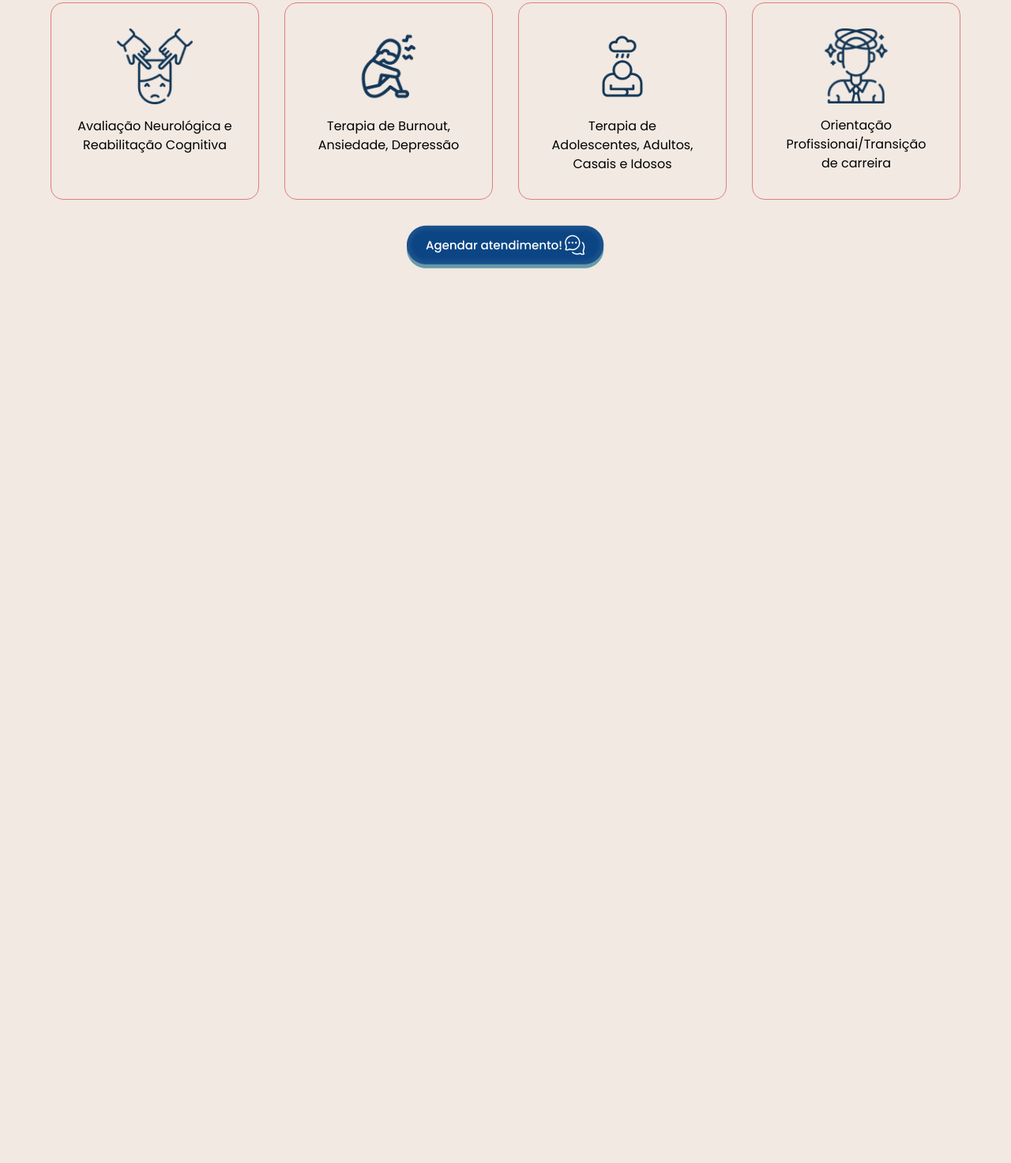
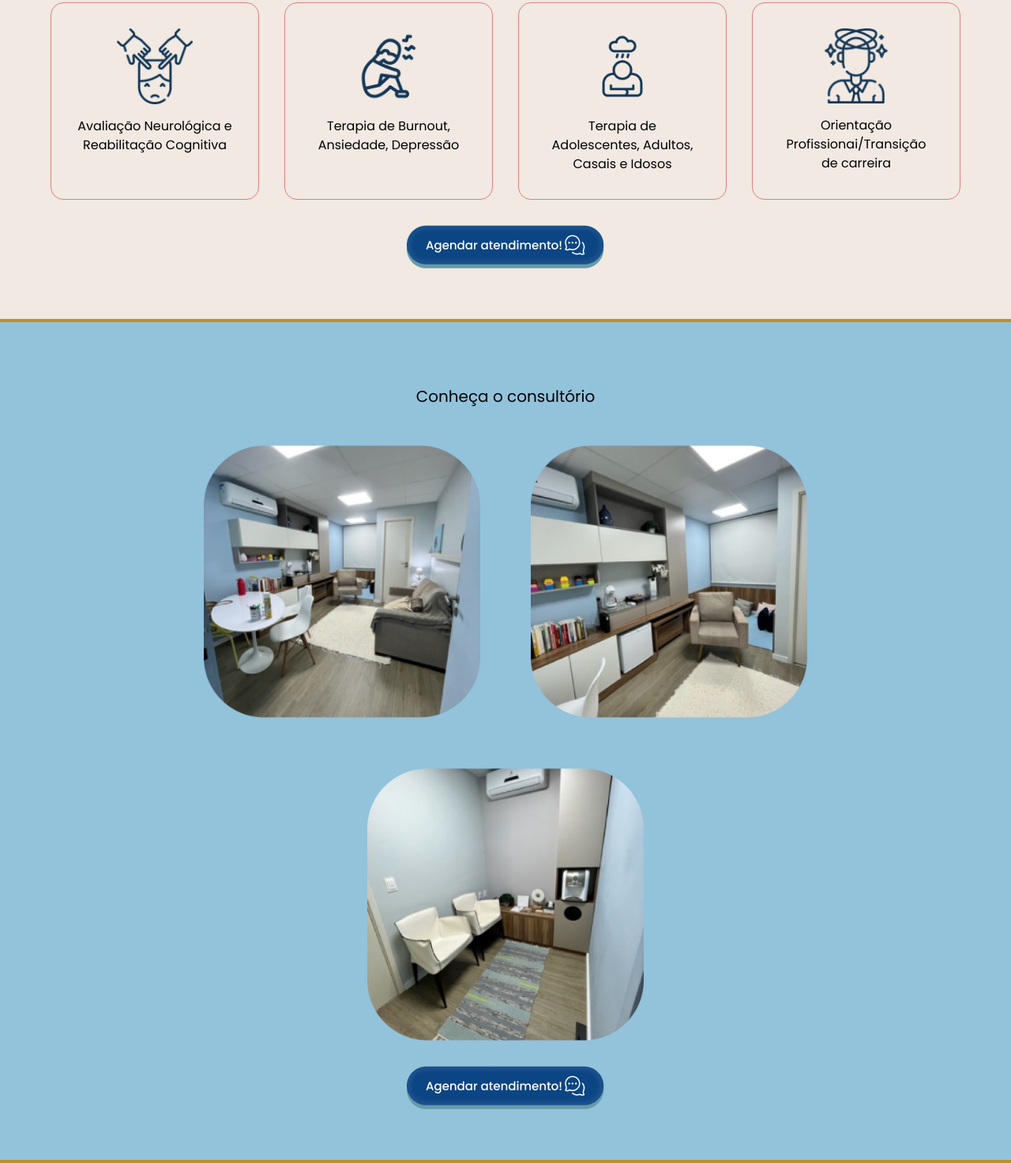
Before and after one commit to JoaresMiranda/2024-livia-melo, a website: page index.html in a window 1280 px wide. Shown: the part 942-2415 px from the top of the page at 79% size. Before the commit the page ends 1346 px from the top, so only its background shows below. Drawn offline with Linux system fonts and the light colour scheme.

Commit message:
consultorio

```diff
--- a/index.html
+++ b/index.html
@@ -84,7 +84,7 @@
       </div>
 
       <!-- COMO FUNCIONA -->
-      <div class="como-funciona flex flex-col text-center py-16 max-w-screen-2xl m-auto">
+      <div class="como-funciona text-center py-16 max-w-screen-2xl m-auto">
         <h2 class="text-xl py-4">Terapia Cognitico Comportamental</h2>
         <h3 class="font-bold">Serviços Disponíveis:</h3>
         <div class="servicos flex flex-col lg:flex-row gap-8 mx-16 my-8 items-stretch">
@@ -109,6 +109,21 @@
           ><img src="./images/bt-agendar.png" alt="Botão agendar atendimento" class="m-auto"
         /></a>
       </div>
+
+      <!-- CONSULTORIO-->
+      <div class="consultorio bg-soft-blue border-t-4 border-b-4 border-dark-beige">
+        <div class="consultorio__content text-center py-16 max-w-screen-2xl m-auto">
+          <h2 class="text-xl py-4">Conheça o consultório</h2>
+          <div class="consultorio__fotos flex flex-wrap justify-center gap-16 mx-16 my-8">
+            <img src="./images/consultorio-1.png" class="max-w-[350px]" />
+            <img src="./images/consultorio-2.png" class="max-w-[350px]" />
+            <img src="./images/consultorio-3.png" class="max-w-[350px]" />
+          </div>
+          <a href="#"
+            ><img src="./images/bt-agendar.png" alt="Botão agendar atendimento" class="m-auto"
+          /></a>
+        </div>
+      </div>
     </div>
     <!-- /MAIN -->
   </body>
```
Also changed, not shown: images/consultorio-1.png (added), images/consultorio-2.png (added), images/consultorio-3.png (added), output.css.
